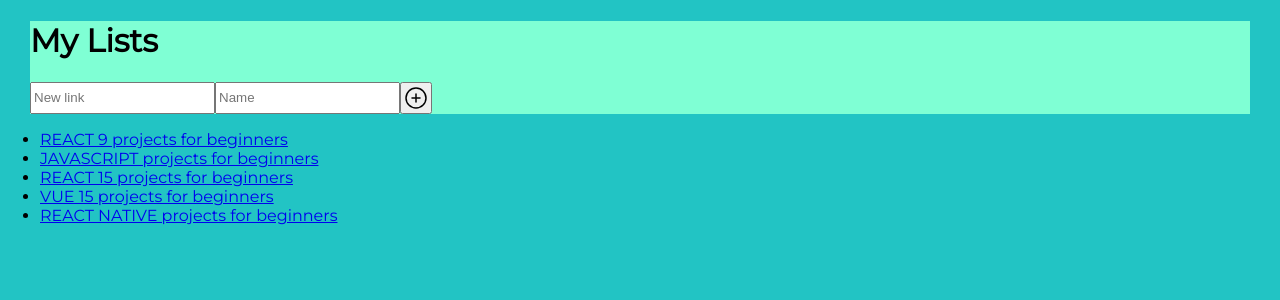
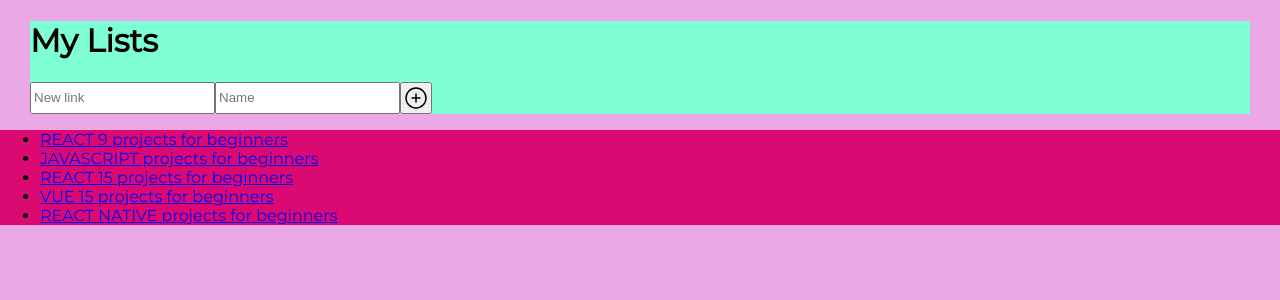
Before and after one commit to Alba44/MyLists, a React (Create React App) app: page / in a window 1280 px wide. Shown: the top 300 px of the page. Built offline with nearby package versions, Linux system fonts and the light colour scheme; what redux-immutable-state-invariant would draw is missing.

Commit message:
Putting style together

```diff
--- a/src/components/dashboard/Dashboard.css
+++ b/src/components/dashboard/Dashboard.css
@@ -1,3 +1,3 @@
-body {
-    background-color: rgb(34, 196, 196);
+.main-container {
+    background-color: rgb(219, 9, 114);
 }
--- a/src/components/dashboard/Dashboard.jsx
+++ b/src/components/dashboard/Dashboard.jsx
@@ -4,7 +4,7 @@ import data from '../../shared/links';
 
 export default function Dashboard() {
   return (
-    <div>
+    <div className="main-container">
       <ul>
         {
           data.map((link) => (
--- a/src/index.css
+++ b/src/index.css
@@ -3,9 +3,5 @@ body {
   font-family: 'Montserrat', sans-serif;
   -webkit-font-smoothing: antialiased;
   -moz-osx-font-smoothing: grayscale;
+  background-color: rgb(235, 168, 231);
 }
-
-code {
-  font-family: source-code-pro, Menlo, Monaco, Consolas, 'Courier New',
-    monospace;
-}
```
